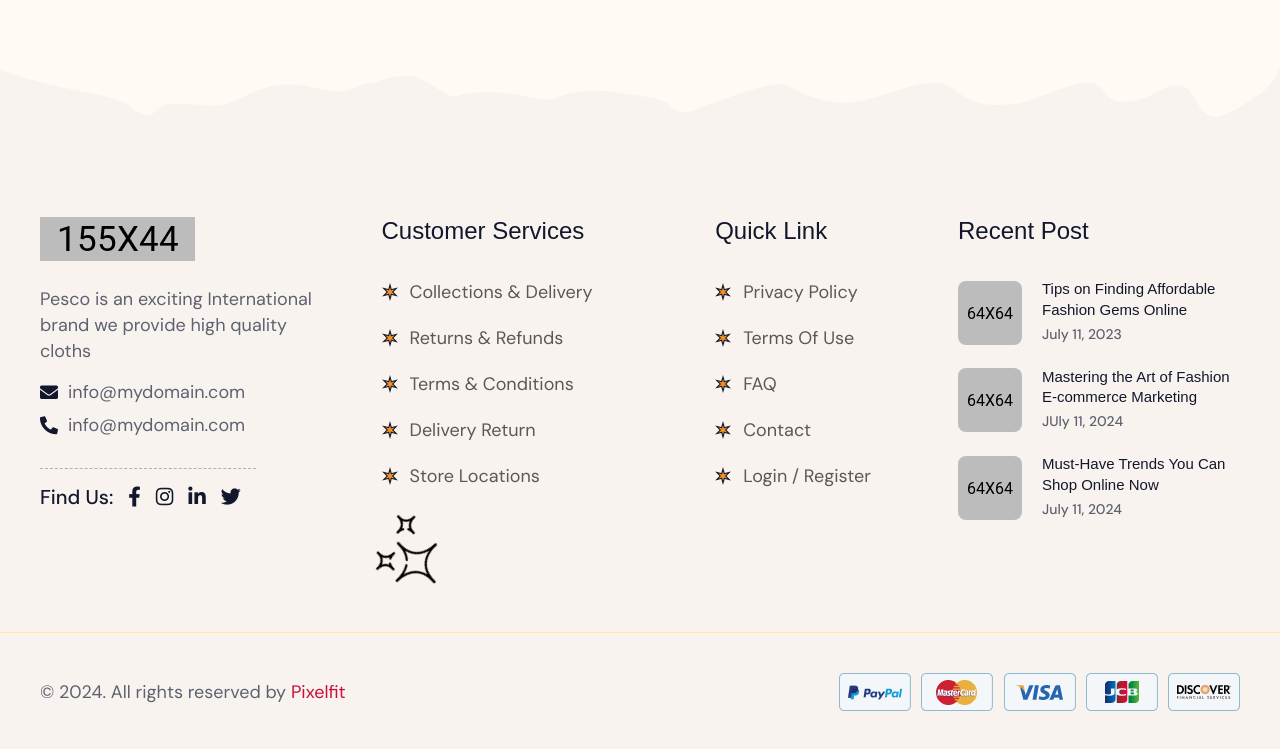
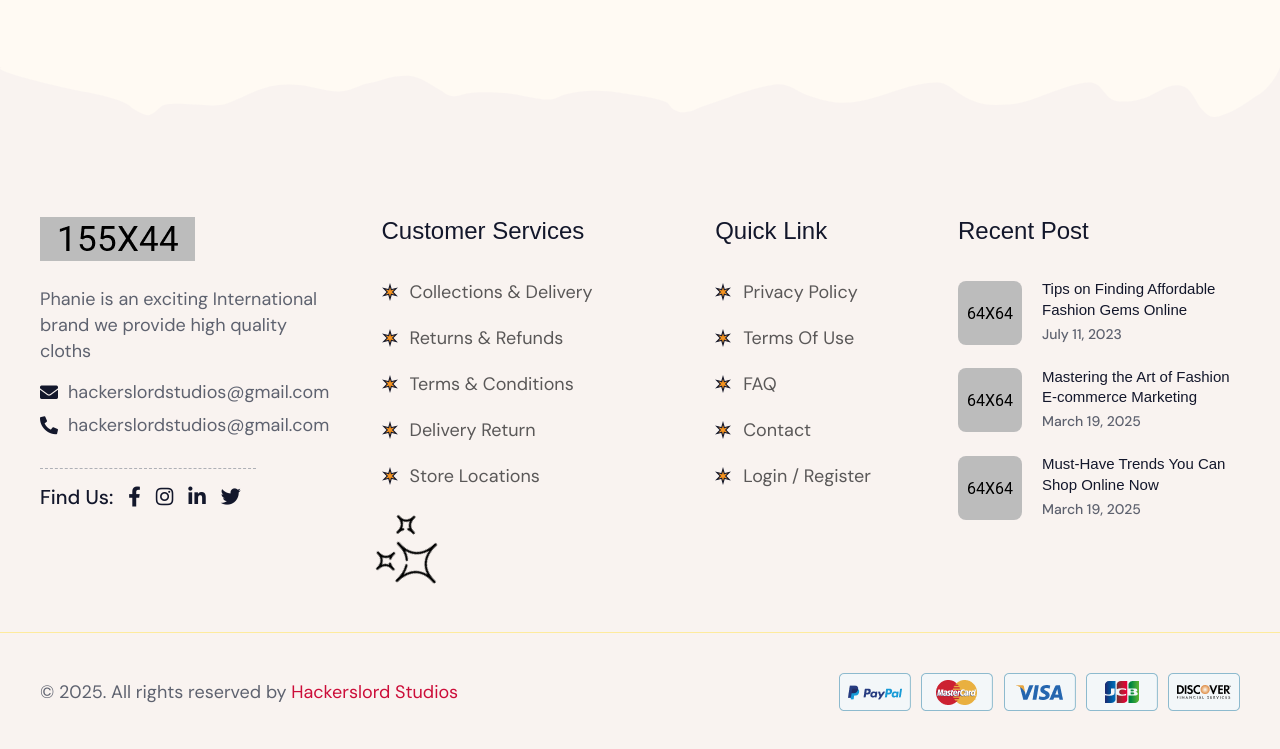
Before and after one commit to hackerslord561/E-commerce-Website, a plain HTML site: page shops.html in a window 1280 px wide. Shown: the part 3087-3836 px from the top of the page. Drawn offline with Linux system fonts and the light colour scheme; a web font is replaced by a local one.

Commit message:
Updated shops.html with new changes

```diff
--- a/shops.html
+++ b/shops.html
@@ -272,7 +272,7 @@
                                         </div>
                                         <div class="info">
                                             <span>24/7 Support</span>
-                                            <h5><a href="tel:+941234567894">+94 123 4567 894</a></h5>
+                                            <h5><a href="tel:+233500145586">+233 500 1455 86</a></h5>
                                         </div>
                                     </div>
                                     <!--=== Main Menu ===-->
@@ -280,8 +280,8 @@
                                         <ul>
                                             <li class="menu-item has-children"><a href="#">Home</a>
                                                 <ul class="sub-menu">
-                                                    <li><a href="index.html">Home 01</a></li>
-                                                    <li><a href="index-2.html">Home 02</a></li>
+                                                    <li><a href="index.html">Main Home</a></li>
+                                                    <li><a href="index-2.html">Secondary Home</a></li>
                                                 </ul>
                                             </li>
                                             <li class="menu-item has-children"><a href="#">Shop</a>
@@ -1056,15 +1056,15 @@
                                 <div class="footer-widget about-company-widget mb-40" data-aos="fade-up" data-aos-delay="10" data-aos-duration="1000">
                                     <div class="widget-content">
                                         <a href="index.html" class="footer-logo"><img src="assets/images/logo/logo-main.png" alt="Brand Logo"></a>
-                                        <p>Pesco is an exciting International brand we provide high quality cloths</p>
+                                        <p>Phanie is an exciting International brand we provide high quality cloths</p>
                                         <ul class="ct-info-list mb-30">
                                             <li>
                                                 <i class="fas fa-envelope"></i>
-                                                <a href="mailto:info@mydomain.com">info@mydomain.com</a>
+                                                <a href="mailto:hackerslordstudios@gmail.com">hackerslordstudios@gmail.com</a>
                                             </li>
                                             <li>
                                                 <i class="fas fa-phone-alt"></i>
-                                                <a href="mailto:info@mydomain.com">info@mydomain.com</a>
+                                                <a href="mailto:hackerslordstudios@gmail.com">hackerslordstudios@gmail.com</a>
                                             </li>
                                         </ul>
                                         <ul class="social-link">
@@ -1137,7 +1137,7 @@
                                             </div>
                                             <div class="content">
                                                 <h4><a href="blog-details.html">Mastering the Art of Fashion E-commerce Marketing</a></h4>
-                                                <span><a href="blog-details.html">JUly 11, 2024</a></span>
+                                                <span><a href="blog-details.html">March 19, 2025</a></span>
                                             </div>
                                         </div>
                                         <div class="recent-post-item">
@@ -1146,7 +1146,7 @@
                                             </div>
                                             <div class="content">
                                                 <h4><a href="blog-details.html">Must-Have Trends You Can Shop Online Now</a></h4>
-                                                <span><a href="blog-details.html">July 11, 2024</a></span>
+                                                <span><a href="blog-details.html">March 19, 2025</a></span>
                                             </div>
                                         </div>
                                     </div>
@@ -1161,7 +1161,7 @@
                         <div class="row align-items-center">
                             <div class="col-lg-6">
                                 <div class="copyright-text">
-                                    <p>&copy; 2024. All rights reserved by <span>Pixelfit</span></p>
+                                    <p>&copy; 2025. All rights reserved by <span>Hackerslord Studios</span></p>
                                 </div>
                             </div>
                             <div class="col-lg-6">
```
